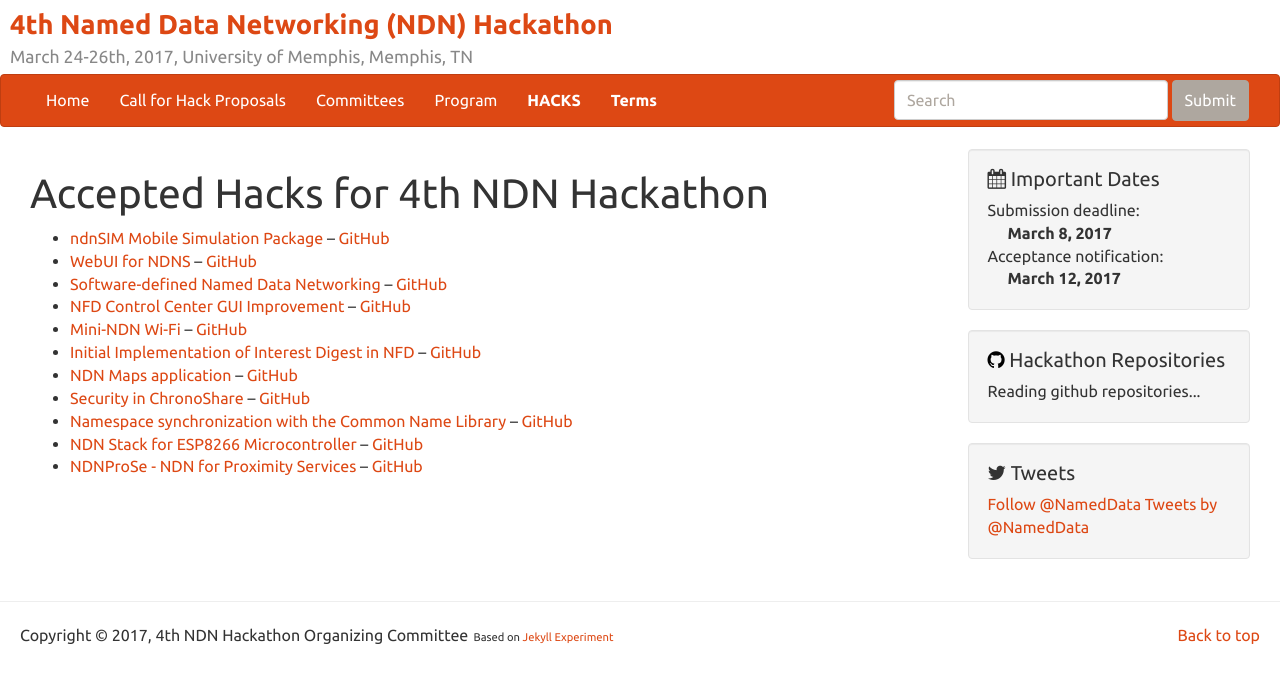
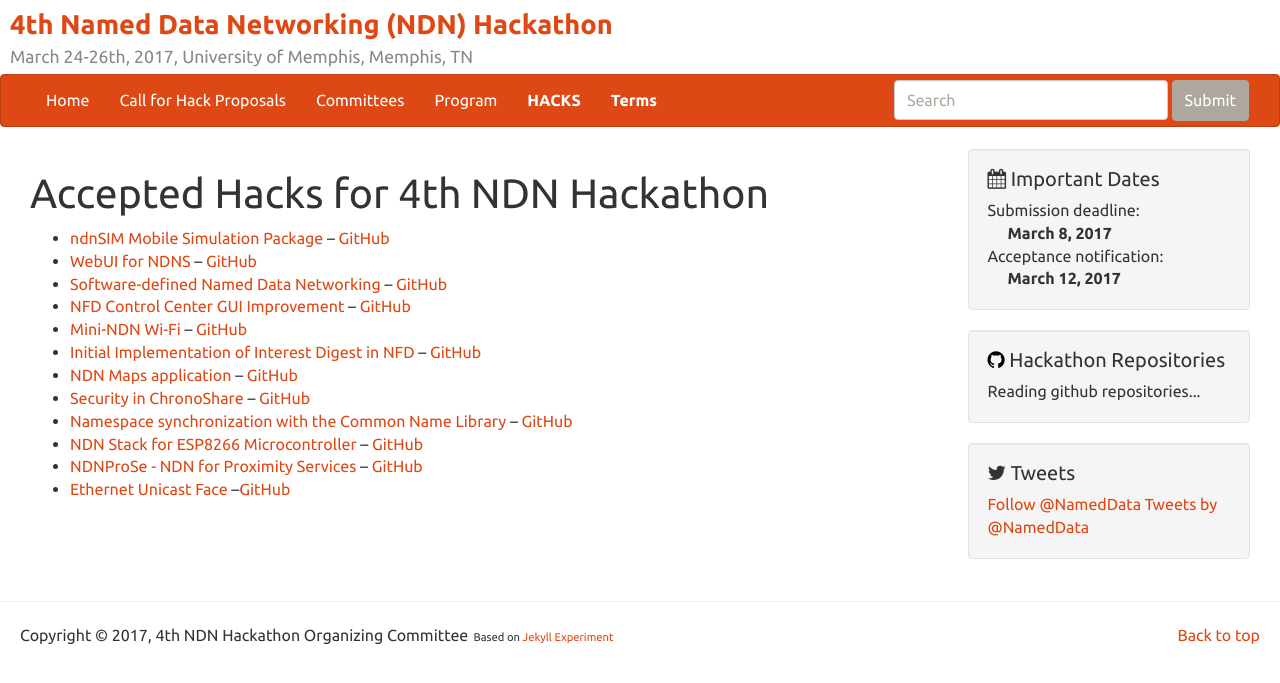
Before and after one commit to 4th-ndn-hackathon/4th-ndn-hackathon, a Jekyll site: the page built from hacks.md, in a window 1280 px wide. Shown: the top 683 px of the page. Built offline with Jekyll 4.4.1, drawn with Linux system fonts in a browser that asks for light colours; comment, search, counter and statistics services are not loaded.

Commit message:
update hacks

```diff
--- a/hacks.md
+++ b/hacks.md
@@ -26,3 +26,5 @@ title: Accepted Hacks for 4th NDN Hackathon
   -- [GitHub](https://github.com/4th-ndn-hackathon/NDN-Stack-for-ESP8266-Microcontroller)
 - [NDNProSe - NDN for Proximity Services](assets/ndnprose.pdf)
   -- [GitHub](https://github.com/4th-ndn-hackathon/NDNProSe-NDN-for-Proximity-Services)
+- [Ethernet Unicast Face](assets/ethernet_unicast_face.pdf)
+  --[GitHub](https://github.com/4th-ndn-hackathon/ethernet-unicast-face)
```
